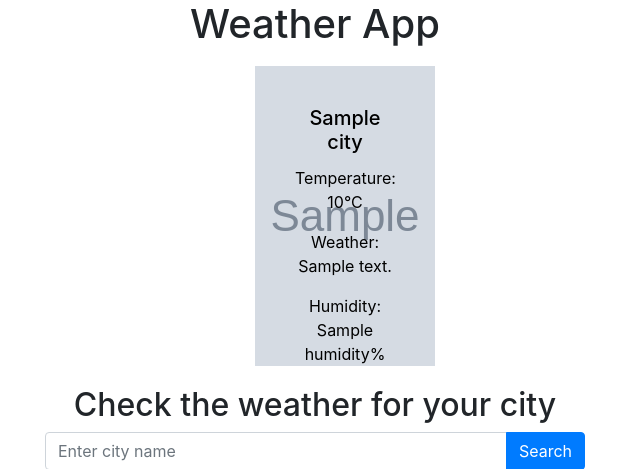
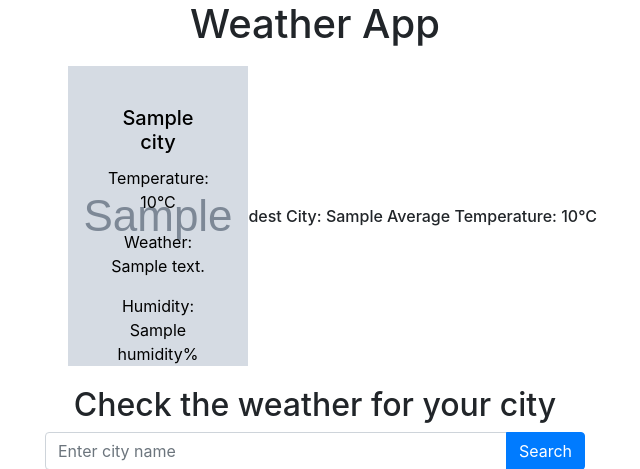
Before and after one commit to Sashko-Milushev/weather-application, a Flask app: template task3/templates/base.html in a window 1280 px wide. Shown: the top 469 px of the page, without its empty margins (325-965 px from the left). Run offline with Flask 3, Linux system fonts and the light colour scheme; the template is opened without the code that fills it: most values are stand-ins (such as "Sample title", 1, 10 or a date in 2020); grey boxes marked "Sample" are stand-in pictures; some libraries are stand-ins or nearby versions.

Commit message:
Ad the functionality for statistics(average temperature and coldest city)

```diff
--- a/task3/main.py
+++ b/task3/main.py
@@ -1,11 +1,14 @@
 from flask import Flask, render_template, request, jsonify
 
-from utils import get_5_random_cities
+from utils import get_5_random_cities, get_coldest_city, get_avg_temperature
 from weather_service import get_weather_for_5_random_cities, call_weather_service
 
 app = Flask(__name__)
 
-cities = ["Sofia", "Varna", "Rome", "Naples", "Paris", "Metz", "Madrid", "Barcelona", "New York", "Louisiana"]
+cities = ["Sofia", "Varna", "Rome", "Naples",
+          "Paris", "Metz", "Madrid", "Barcelona",
+          "New York", "Louisiana"]
+
 background_images = {
     'clear sky': '/static/images/sun.jpg',
     'few clouds': '/static/images/clouds.jpg',
@@ -25,13 +28,19 @@ background_images = {
 @app.route('/home', methods=['GET'])
 def load_home():
     current_5_cities = get_5_random_cities(cities)
+
     weather_data = get_weather_for_5_random_cities(current_5_cities)
+    coldest_city = get_coldest_city(current_5_cities)
+    avg_temperature = get_avg_temperature(current_5_cities)
 
     for data in weather_data:
         description = data['description'].lower()
         data['background_image'] = background_images.get(description, '/static/images/default.jpg')
 
-    return render_template('base.html', weather_data=weather_data)
+    return render_template('base.html',
+                           weather_data=weather_data,
+                           coldest_city=coldest_city,
+                           avg_temperature=avg_temperature)
 
 
 @app.route('/search', methods=['GET'])
--- a/task3/templates/base.html
+++ b/task3/templates/base.html
@@ -24,6 +24,9 @@
             </div>
         </div>
         {% endfor %}
+
+        <h6>Coldest City: {{ coldest_city }} Average Temperature: {{ avg_temperature }}°C</h6>
+
     </div>
 
     <div class="row justify-content-center">
```
Also changed, not shown: task3/utils.py (+12 -0 lines).
